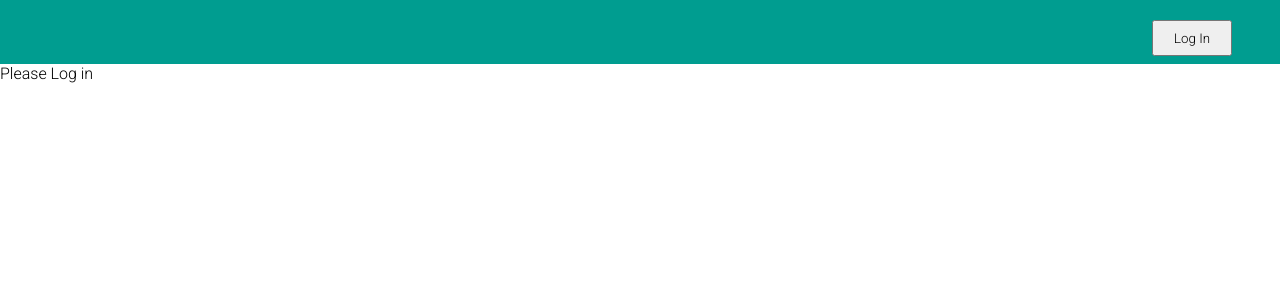
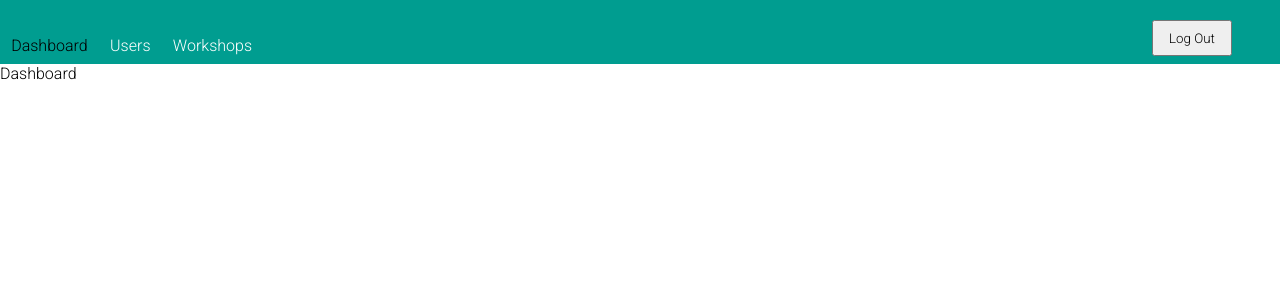
Before and after one commit to ShawnGB/u_admin, a React (Create React App) app: page / in a window 1280 px wide. Shown: the top 300 px of the page. Built offline with nearby package versions, Linux system fonts and the light colour scheme.

Commit message:
prepared auth contaxt

```diff
--- a/src/Components/01_Auth_Login/AuthContext.jsx
+++ b/src/Components/01_Auth_Login/AuthContext.jsx
@@ -3,7 +3,17 @@ import React, { createContext, useState } from "react";
 export const AuthContext = createContext();
 
 export const AuthContextProvider = (props) => {
-  const [isAuth, setIsAuth] = useState(false);
+  const [isAuth, setIsAuth] = useState(true);
+
+  // const checkAuth = () => {
+  //   const token = localStorage.getItem("token");
+  //   const refreshToken = localStorage.getItem("refreshToken");
+  //   if (!token || !refreshToken) {
+  //     return false;
+  //   }
+
+  //   return true;
+  // };
 
   return (
     <AuthContext.Provider value={[isAuth, setIsAuth]}>
```
